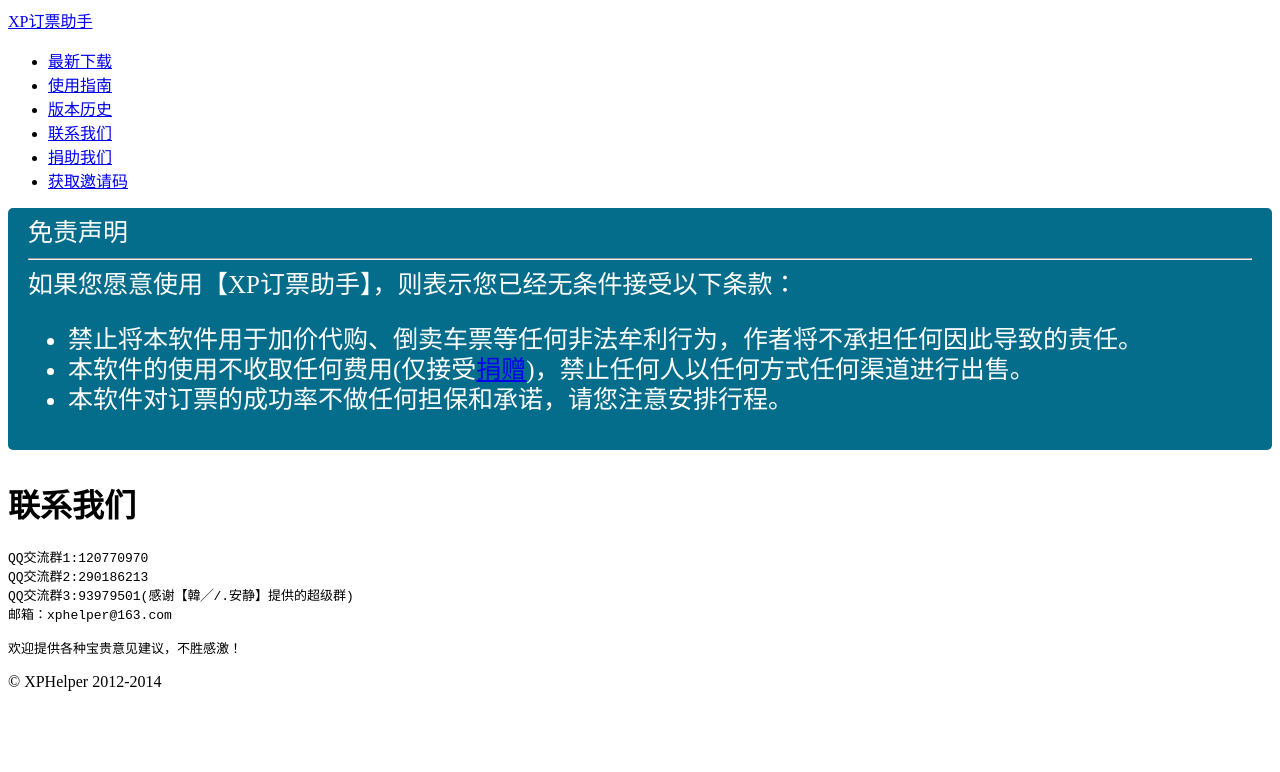
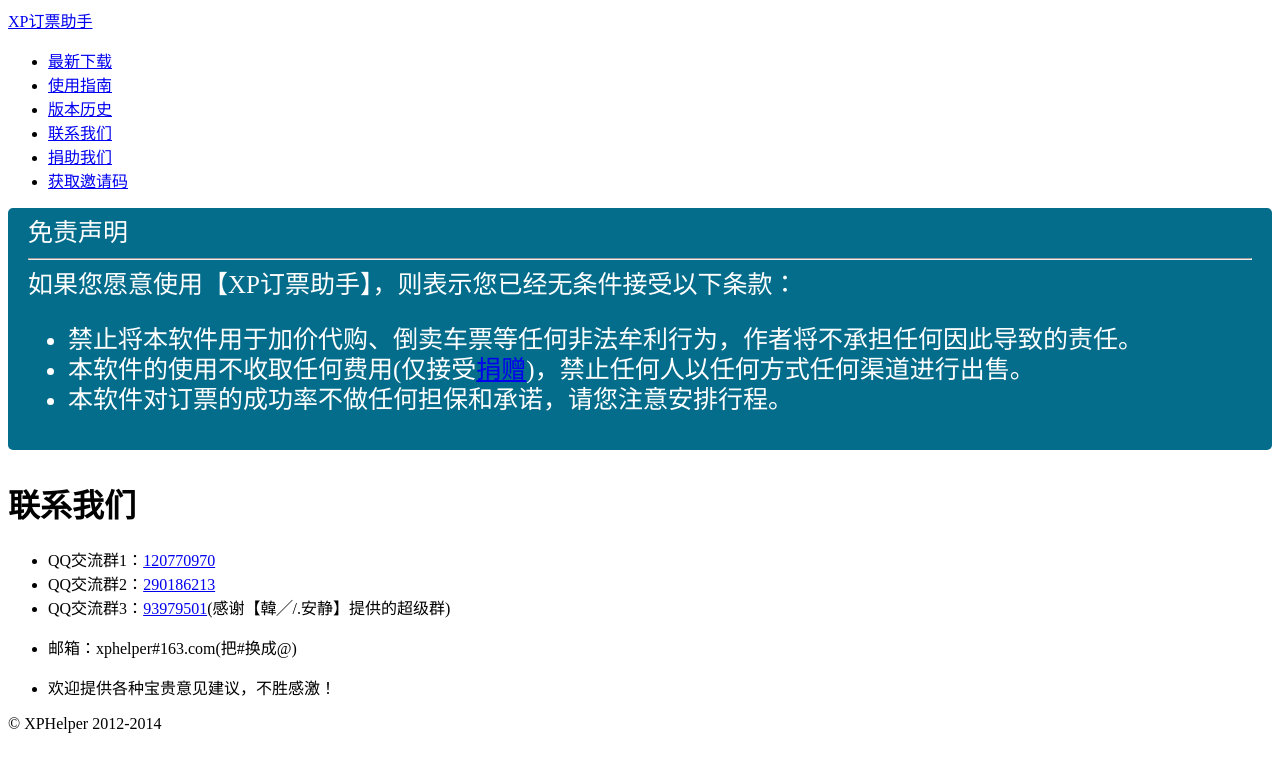
Before and after one commit to xphelper/xphelper.github.com, a Jekyll site: the page built from contact.md, in a window 1280 px wide. Shown: the top 772 px of the page. Built offline with Jekyll 4.4.1, drawn with Linux system fonts in a browser that asks for light colours; nearby versions of some CDN libraries; library files that are not in the unit come from our copies; Markdown is read by kramdown in place of the engine named in the settings; comment, search, counter and statistics services are not loaded.

Commit message:
加QQ群链接

```diff
--- a/contact.md
+++ b/contact.md
@@ -7,9 +7,9 @@ weight: 4
 
 {% include JB/setup %}
 
-	QQ交流群1:120770970
-	QQ交流群2:290186213
-	QQ交流群3:93979501(感谢【韓╱/.安静】提供的超级群)
-	邮箱：xphelper@163.com
+  - QQ交流群1：<a href="http://url.cn/R6mFkq" target="_blank">120770970</a>
+  - QQ交流群2：<a href="http://url.cn/Jb8M7S" target="_blank">290186213</a>
+  - QQ交流群3：<a href="http://url.cn/PP4aY2" target="_blank">93979501</a>(感谢【韓╱/.安静】提供的超级群)
+  - 邮箱：xphelper#163.com(把#换成@)
 
-	欢迎提供各种宝贵意见建议，不胜感激！
+  - 欢迎提供各种宝贵意见建议，不胜感激！
```
